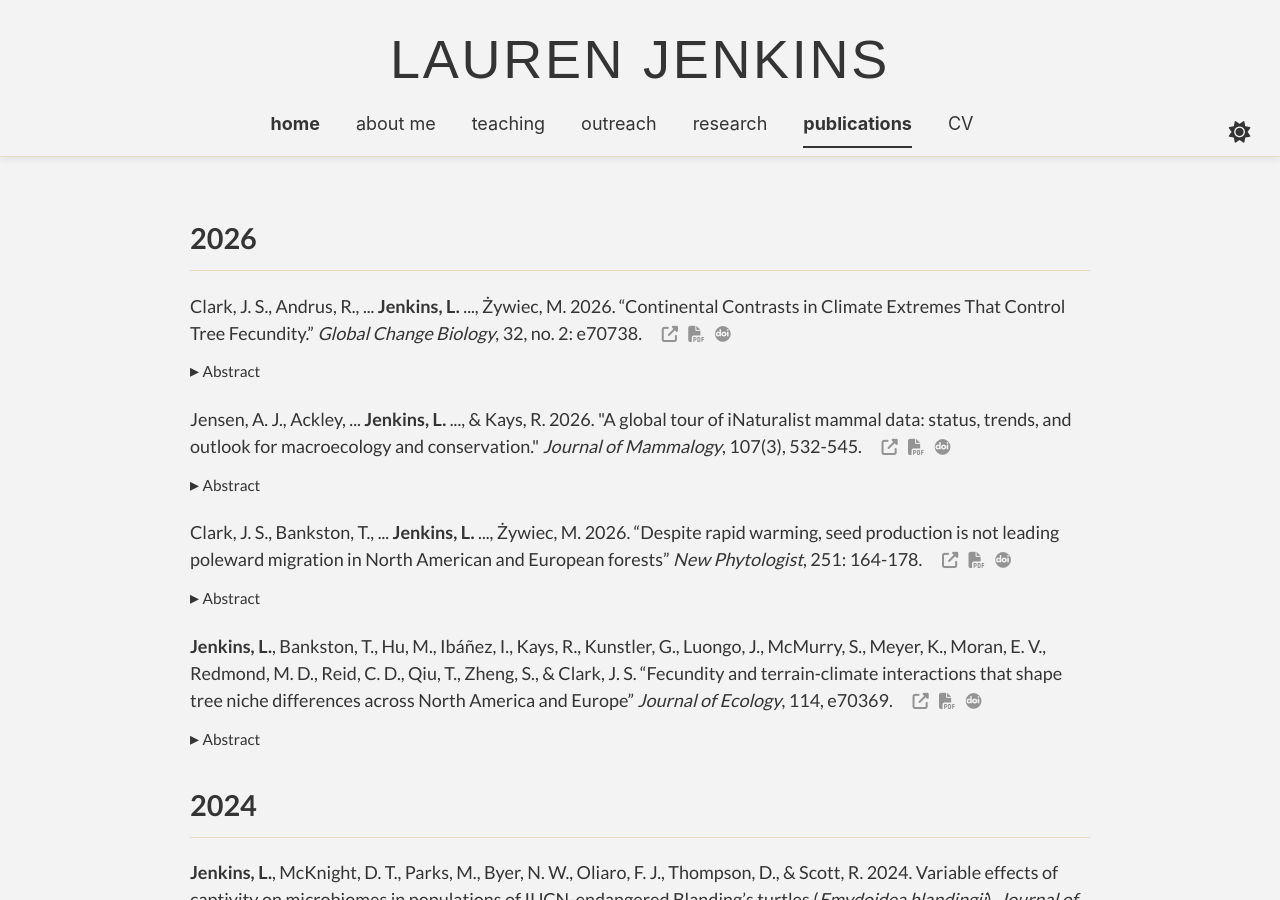
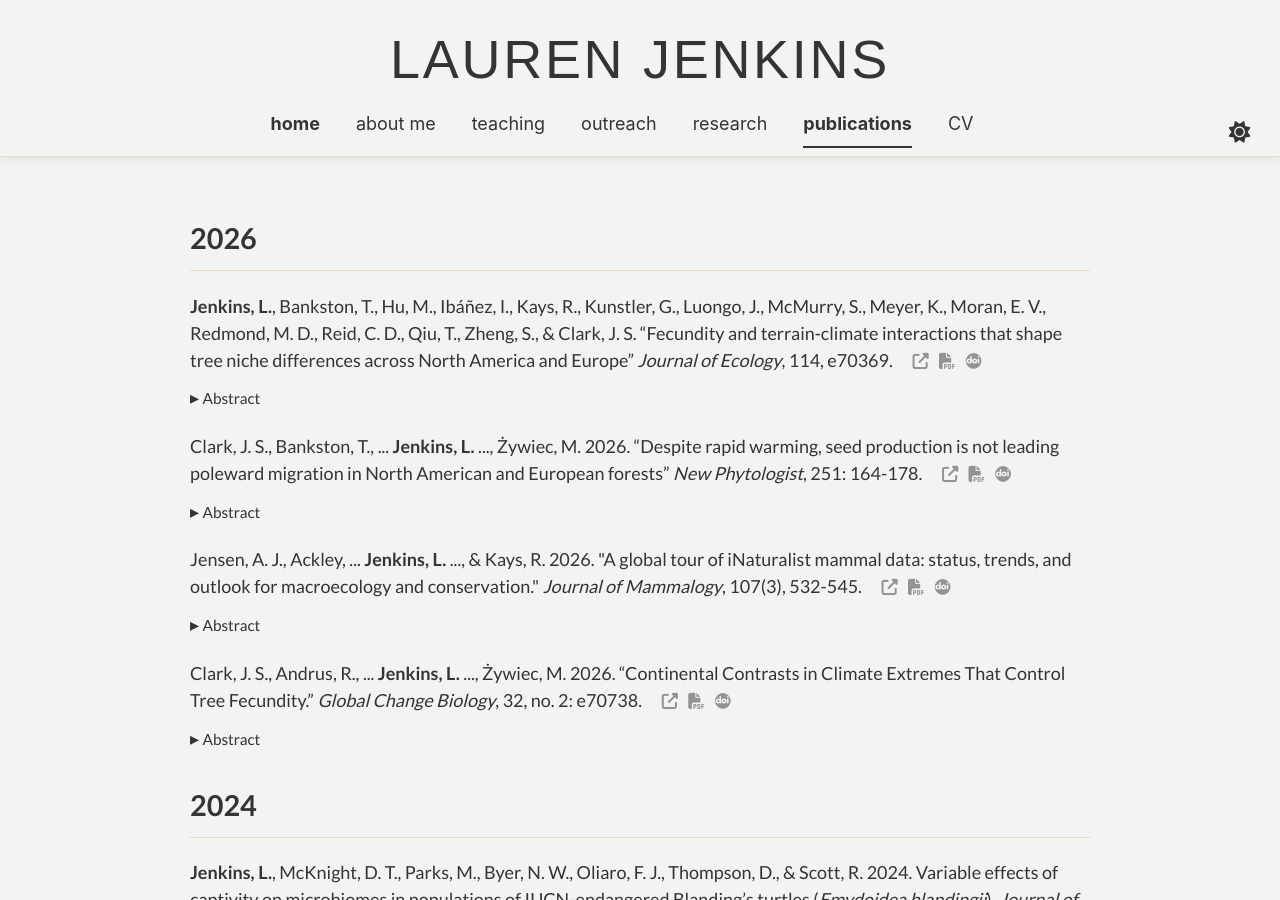
Before and after one commit to jenkinslauren/jenkinslauren.github.io, a Jekyll site: the page built from _pages/publications.html, in a window 1280 px wide and 900 px high. Built offline with Jekyll 4.4.1, drawn with Linux system fonts in a browser that asks for light colours; some web fonts are replaced; a script bundle is joined from its source files by our own code; library files that are not in the unit come from our copies.

Commit message:
Update publications.html

```diff
--- a/_pages/publications.html
+++ b/_pages/publications.html
@@ -14,7 +14,8 @@ author_profile: false
   {% for year_group in publications_by_year %}
   <h2 class="pub-year">{{ year_group.name }}</h2>
 
-  {% for pub in year_group.items %}
+  {% assign sorted_pubs = year_group.items | sort: "date" | reverse %}
+  {% for pub in sorted_pubs %}
   <div class="pub-item">
 
     <p class="pub-citation">
```
